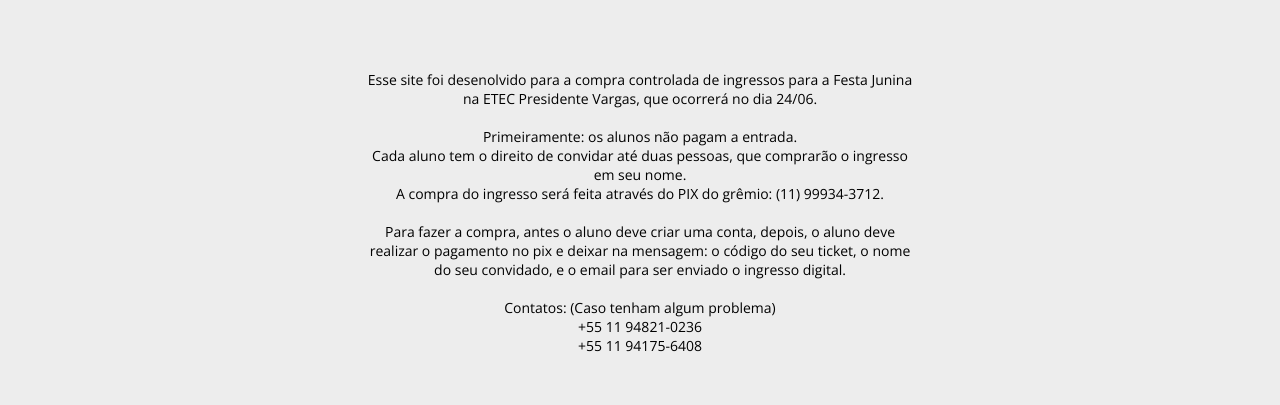
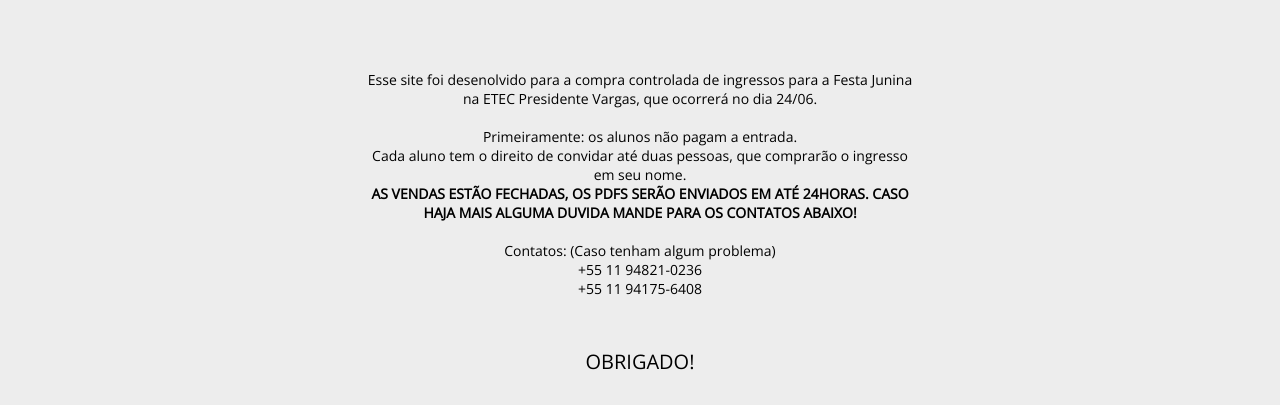
Before and after one commit to PEKKIMORI/tiqueteiro, a React (Vite) app: page / in a window 1280 px wide. Shown: the part 177-582 px from the top of the page. Built offline with nearby package versions, Linux system fonts and the light colour scheme.

Commit message:
site fechado

```diff
--- a/src/pages/door.tsx
+++ b/src/pages/door.tsx
@@ -76,10 +76,7 @@
         <br />
         Cada aluno tem o direito de convidar até duas pessoas, que comprarão o ingresso em seu nome.
         <br />
-        A compra do ingresso será feita através do PIX do grêmio: (11) 99934-3712.
-        <br />
-        <br />
-        Para fazer a compra, antes o aluno deve criar uma conta, depois, o aluno deve realizar o pagamento no pix e deixar na mensagem: o código do seu ticket, o nome do seu convidado, e o email para ser enviado o ingresso digital.
+        <b>AS VENDAS ESTÃO FECHADAS, OS PDFS SERÃO ENVIADOS EM ATÉ 24HORAS. CASO HAJA MAIS ALGUMA DUVIDA MANDE PARA OS CONTATOS ABAIXO!</b>
         <br />
         <br />
         Contatos: (Caso tenham algum problema)
@@ -87,6 +84,7 @@
         +55 11 94821-0236
         <br />
         +55 11 94175-6408
+
 
       </p>
       <p className="tip">OBRIGADO!</p>
--- a/src/pages/room.tsx
+++ b/src/pages/room.tsx
@@ -52,6 +52,9 @@
       const token = sessionStorage.getItem('onebitflix-token');
       const res = await authService.findUser(token!)
       const user = res.data
+      if(user.role !== "admin") {
+        navigate('/')
+      }
       if (res.status === 200) {
         setUser(user)
       }
@@ -74,7 +77,7 @@
         </div>
       <div className="box">
 
-      {tickets.length > 0 ? (
+      {tickets.length > 0 && user?.role === "admin" ? (
           tickets.map((ticket) => (
             <div className="flip-card" key={ticket.id}>
               <div className="flip-card-inner">
```
